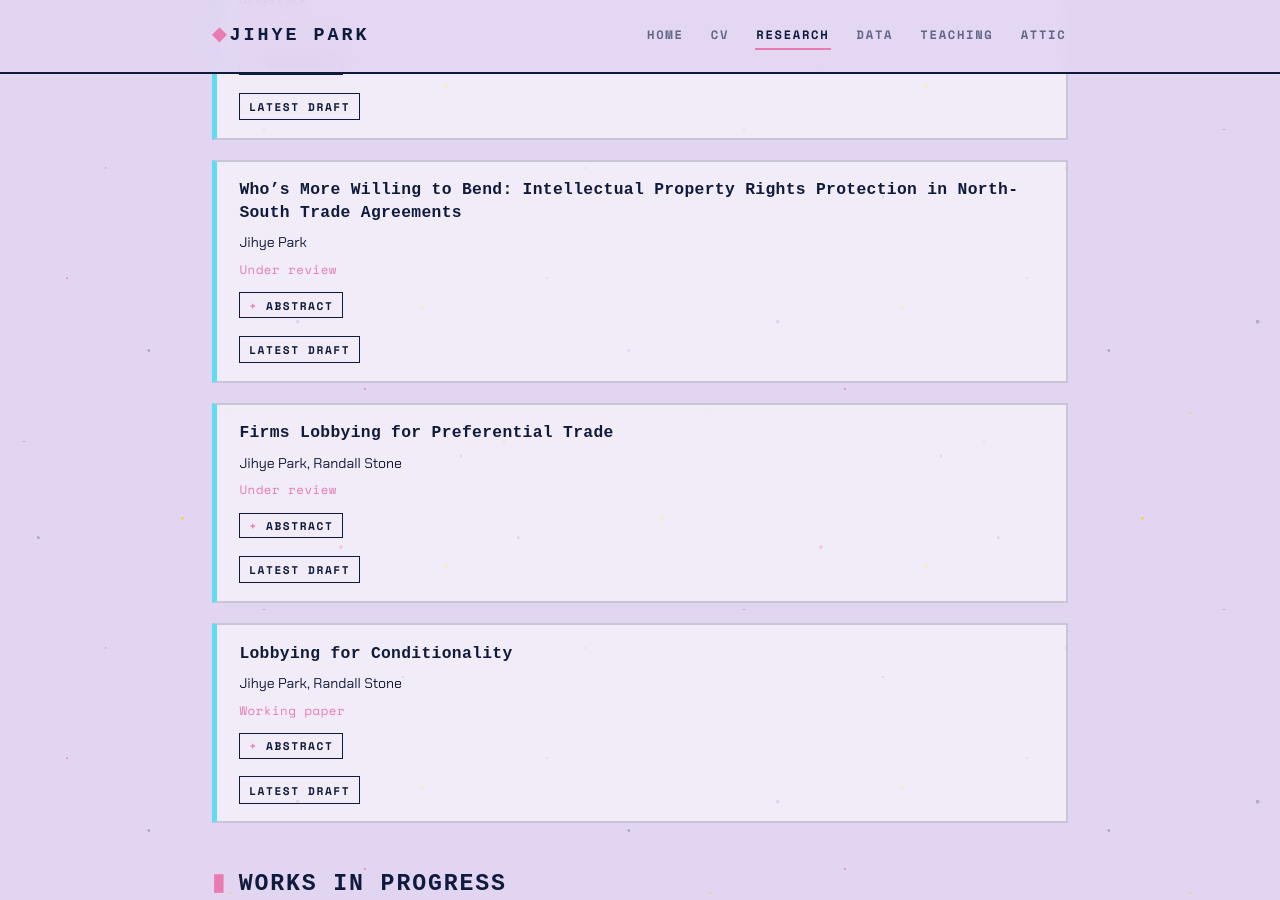
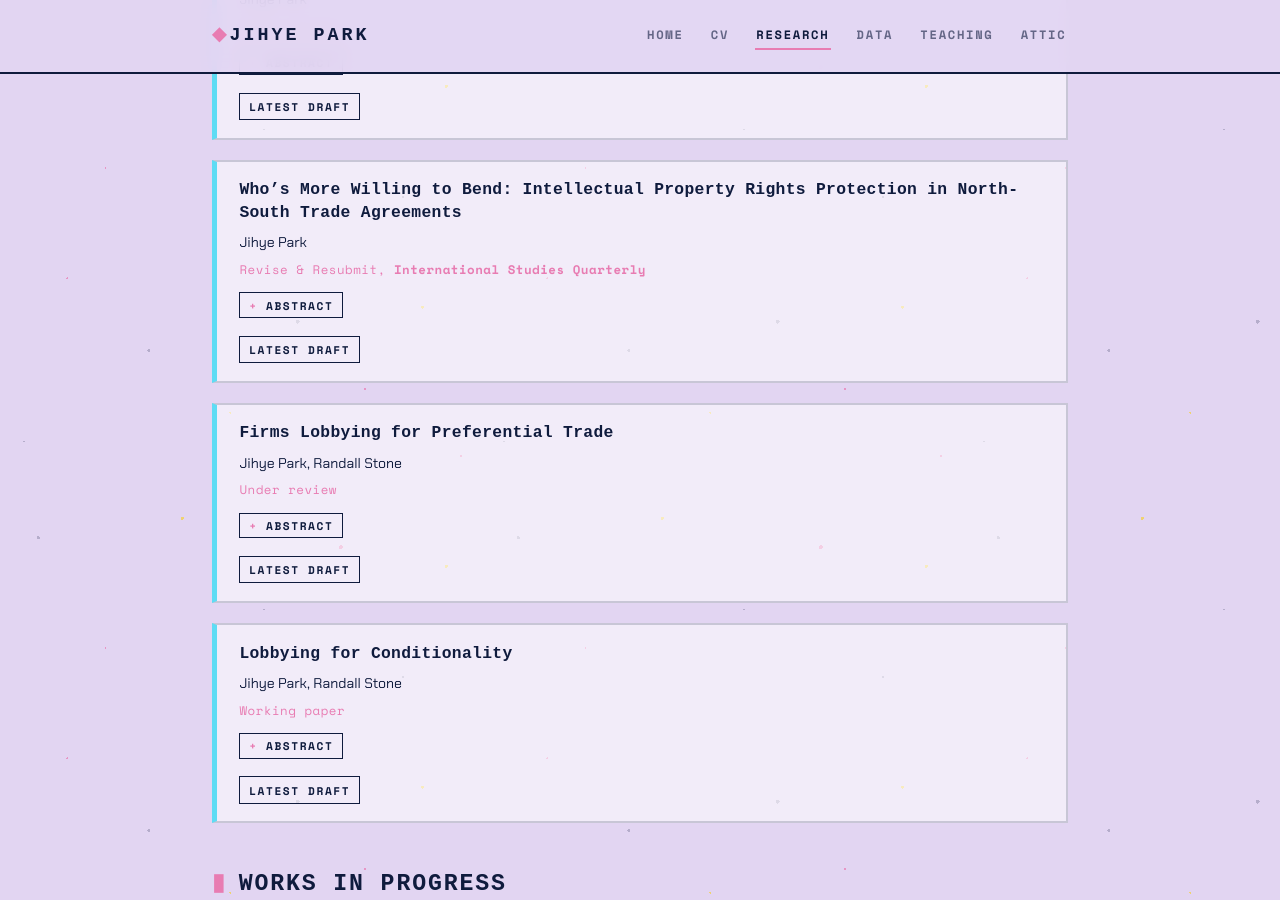
Before and after one commit to jacqpark/jacqpark.github.io, a Jekyll site: the page built from research.md, in a window 1280 px wide and 900 px high, scrolled down 1315 px. Built offline with Jekyll 4.4.1, drawn with Linux system fonts in a browser that asks for light colours; some web fonts are replaced.

Commit message:
cv update

```diff
--- a/_data/publications.yml
+++ b/_data/publications.yml
@@ -97,9 +97,9 @@
     financial firms decrease lobbying about finance and increase lobbying about banking.'
 - title: 'Who’s More Willing to Bend: Intellectual Property Rights Protection in North-South Trade Agreements'
   authors: Jihye Park
-  status: Under review
+  status: Revise & Resubmit, International Studies Quarterly
   category: working-papers
-  github_pdf: papers/working-papers/02__whos-more-willing-to-bend__UR.pdf
+  github_pdf: papers/working-papers/02__whos-more-willing-to-bend__RR-ISQ.pdf
   year: 2026
   sort_order: 2
   abstract: Introduction of the Agreement on Trade-Related Aspects of Intellectual Property Rights (TRIPS) marked the new era of intellectual property (IP) rights protection through preferential trade agreements
```
Also changed, not shown: 5 other files.
